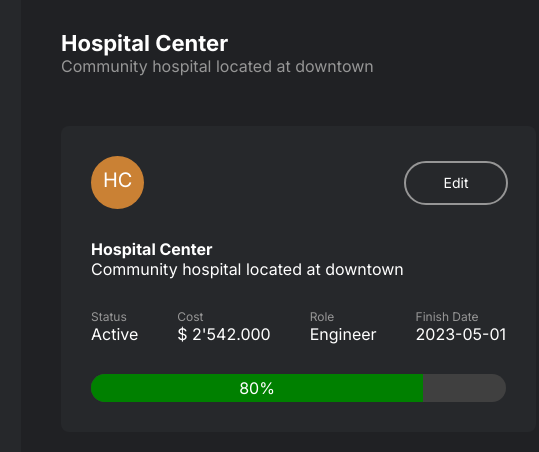
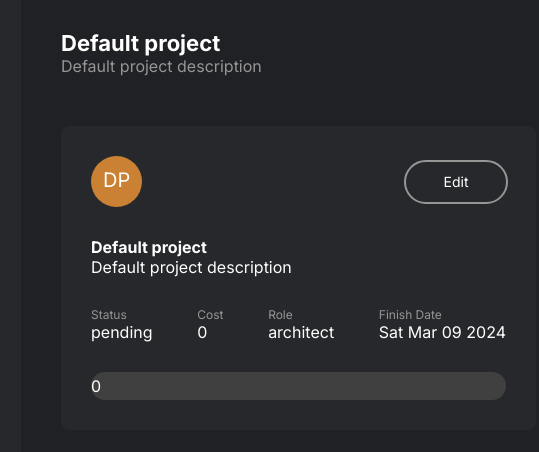
Before and after one commit to WilliIB/Master-BIM-software-developer-app, a website built with Vite: page index.html in a window 1280 px wide. Both pictures are taken after a click on the element 557 px from the left and 266 px from the top of the page. Shown: the top 452 px of the page, 279-818 px from the left. Built offline with nearby package versions, Linux system fonts and the light colour scheme.

Commit message:
set-details-page

```diff
--- a/index.html
+++ b/index.html
@@ -92,8 +92,8 @@
       <div class="page" id="project-details" style="display: none">
         <header>
           <div>
-            <h2>Hospital Center</h2>
-            <p style="color: var(--text-color-secondary)">Community hospital located at downtown</p>
+            <h2 data-project-info="name">Hospital Center</h2>
+            <p data-project-info="description" style="color: var(--text-color-secondary)">Community hospital located at downtown</p>
           </div>
         </header>
         <div class="main-page-content">
@@ -117,7 +117,7 @@
                     padding: 12px;
                   "
                 >
-                  HC
+                  DP
                 </p>
                 <button class="btn-secondary">
                   <p style="width: 100%">Edit</p>
@@ -125,31 +125,31 @@
               </div>
               <div style="padding: 0 30px">
                 <div>
-                  <h5>Hospital Center</h5>
-                  <p>Community hospital located at downtown</p>
+                  <h5 data-project-info="name">Hospital Center</h5>
+                  <p data-project-info="description">Community hospital located at downtown</p>
                 </div>
                 <div
                   style="display: flex; column-gap: 30px; padding: 30px 0px; justify-content: space-between"
                 >
                   <div>
                     <p style="color: var(--text-color-secondary); font-size: var(--font-sm)">Status</p>
-                    <p>Active</p>
+                    <p data-project-info="status">Active</p>
                   </div>
                   <div>
                     <p style="color: var(--text-color-secondary); font-size: var(--font-sm)">Cost</p>
-                    <p>$ 2'542.000</p>
+                    <p data-project-info="cost">$ 2'542.000</p>
                   </div>
                   <div>
                     <p style="color: var(--text-color-secondary); font-size: var(--font-sm)">Role</p>
-                    <p>Engineer</p>
+                    <p data-project-info="userRole">Engineer</p>
                   </div>
                   <div>
                     <p style="color: var(--text-color-secondary); font-size: var(--font-sm)">Finish Date</p>
-                    <p>2023-05-01</p>
+                    <p data-project-info="finishDate">2023-05-01</p>
                   </div>
                 </div>
                 <div style="background-color: #404040; border-radius: 9999px; overflow: auto">
-                  <div style="width: 80%; background-color: green; padding: 4px 0; text-align: center">
+                  <div data-project-info="progress" style="width: 80%; background-color: green; padding: 4px 0; text-align: center">
                     80%
                   </div>
                 </div>
--- a/src/classes/ProjectsManager.ts
+++ b/src/classes/ProjectsManager.ts
@@ -21,12 +21,36 @@ export class ProjectsManager {
       if (!projectsPage || !detailsPage) {
         return;
       }
-      projectsPage.style.display = "none"
-      detailsPage.style.display = "flex"
+      projectsPage.style.display = "none";
+      detailsPage.style.display = "flex";
+      this.setDetailPage(project);
     });
     this.ui.append(project.ui);
     this.list.push(project);
     return project;
+  }
+
+  private setDetailPage(project: Project) {
+    const detailsPage = document.getElementById("project-details");
+    if (!detailsPage) {
+      return;
+    }
+    for (const key in project) {
+      const HTMLElements = detailsPage.querySelectorAll(`[data-project-info=${key}]`);
+      if (HTMLElements) {
+        if (key === "finishDate") {
+          HTMLElements[0].textContent = project.finishDate.toDateString();
+        } else if (key === "progress") {
+          const progress = HTMLElements[0] as HTMLElement;
+          progress.style.width = project.progress + "%";
+          progress.textContent = project.progress.toString();
+        } else {
+          for (const element of HTMLElements) {
+            element.textContent = project[key];
+          }
+        }
+      }
+    }
   }
 
   getProject(id: string) {
@@ -106,7 +130,6 @@ export class ProjectsManager {
       userRole: "architect",
       finishDate: new Date(),
     };
-    this.newProject(data)
-
+    this.newProject(data);
   }
 }
--- a/src/classes/UIManager.ts
+++ b/src/classes/UIManager.ts
@@ -11,7 +11,7 @@ export class UIManager {
   showPage(page: HTMLElement) {
     page.style.display = "flex";
     const pagesToHidde = this.pages.filter((pageInArray) => pageInArray !== page);
-    pagesToHidde.forEach((element: HTMLElement) => {
+    pagesToHidde.forEach((element) => {
       element ? (element.style.display = "none") : console.warn("No page to hidde found");
     });
   }
```
